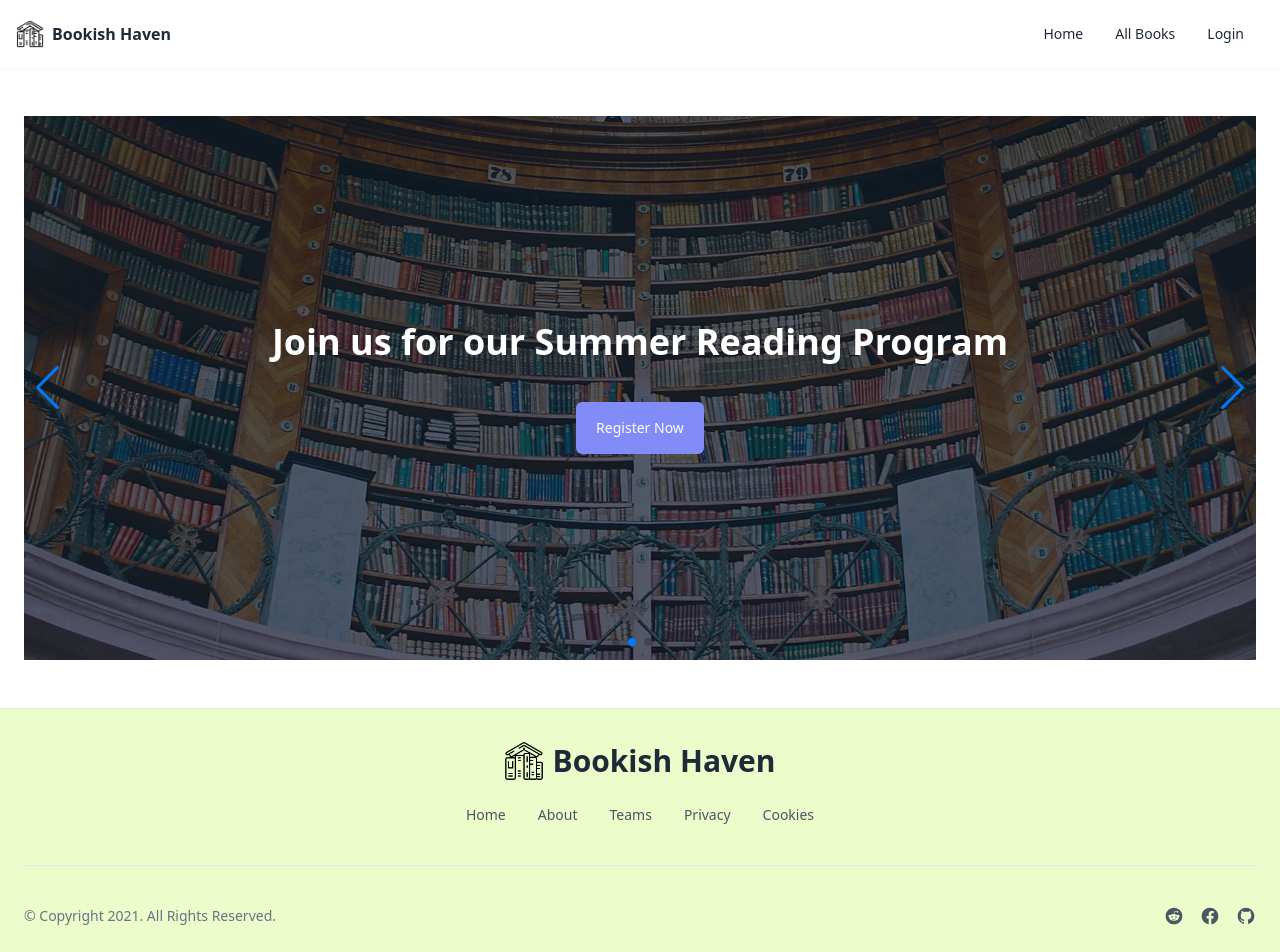
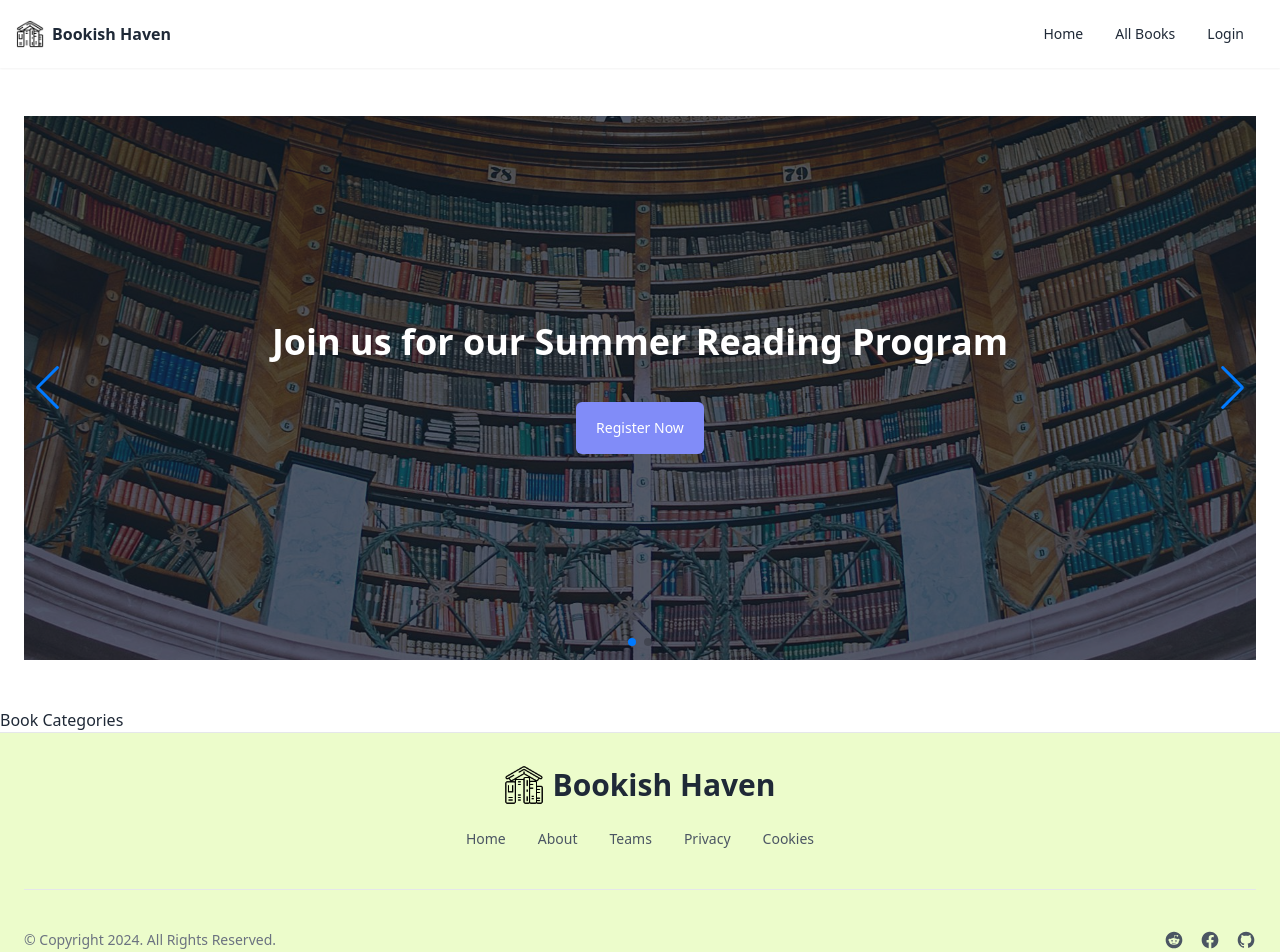
Before and after one commit to Naimul9/BookishHaven-Client, a React (Vite) app: page / in a window 1280 px wide. Shown: the top 952 px of the page. Built offline with nearby package versions, Linux system fonts and the light colour scheme; no server answers.

Commit message:
toaster added

```diff
--- /dev/null
+++ b/src/components/BookCategories.jsx
@@ -0,0 +1,11 @@
+
+
+const BookCategories = () => {
+    return (
+        <div>
+            Book Categories
+        </div>
+    );
+};
+
+export default BookCategories;
--- a/src/components/Footer.jsx
+++ b/src/components/Footer.jsx
@@ -62,7 +62,7 @@ const Footer = () => {
 
         <div className='flex flex-col items-center sm:flex-row sm:justify-between'>
           <p className='text-sm text-gray-500 '>
-            © Copyright 2021. All Rights Reserved.
+            © Copyright 2024. All Rights Reserved.
           </p>
 
           <div className='flex -mx-2'>
--- a/src/components/Slide.jsx
+++ b/src/components/Slide.jsx
@@ -1,4 +1,5 @@
-import { Link } from 'react-router-dom'
+/* eslint-disable react/prop-types */
+
 
 const Slide = ({ image, text, button }) => {
   return (
--- a/src/main.jsx
+++ b/src/main.jsx
@@ -8,6 +8,7 @@ import {
 } from "react-router-dom";
 import router from './routes/Routes';
 import AuthProvider from './providers/AuthProvider';
+import { Toaster } from 'react-hot-toast'
 
 
 
@@ -16,6 +17,7 @@ ReactDOM.createRoot(document.getElementById('root')).render(
   <React.StrictMode>
     <AuthProvider>
     <RouterProvider router={router} />
+    <Toaster/>
     </AuthProvider>
   </React.StrictMode>,
 )
--- a/src/pages/Authentication/Login.jsx
+++ b/src/pages/Authentication/Login.jsx
@@ -7,11 +7,11 @@ const Login = () => {
   const navigate = useNavigate()
   const { signIn, signInWithGoogle } = useContext(AuthContext)
 
-  // Google Signin
+  // Google SignIn
   const handleGoogleSignIn = async () => {
     try {
       await signInWithGoogle()
-      toast.success('Signin Successful')
+      toast.success('SignIn Successful')
       navigate('/')
     } catch (err) {
       console.log(err)
@@ -19,7 +19,7 @@ const Login = () => {
     }
   }
 
-  // Email Password Signin
+  // Email Password SignIn
   const handleSignIn = async e => {
     e.preventDefault()
     const form = e.target
@@ -31,7 +31,7 @@ const Login = () => {
       const result = await signIn(email, pass)
       console.log(result)
       navigate('/')
-      toast.success('Signin Successful')
+      toast.success('SignIn Successful')
     } catch (err) {
       console.log(err)
       toast.error(err?.message)
--- a/src/pages/Home.jsx
+++ b/src/pages/Home.jsx
@@ -1,3 +1,4 @@
+import BookCategories from "../components/BookCategories";
 import Slider from "../components/Slider";
 
 
@@ -5,6 +6,7 @@ const Home = () => {
     return (
         <div>
         <Slider></Slider>
+        <BookCategories></BookCategories>
         </div>
     );
 };
--- a/src/providers/AuthProvider.jsx
+++ b/src/providers/AuthProvider.jsx
@@ -16,6 +16,7 @@ export const AuthContext = createContext(null)
 const auth = getAuth(app)
 const googleProvider = new GoogleAuthProvider()
 
+// eslint-disable-next-line react/prop-types
 const AuthProvider = ({ children }) => {
   const [user, setUser] = useState(null)
   const [loading, setLoading] = useState(true)
```
Also changed, not shown: src/routes/Routes.jsx (+15 -0 lines).
